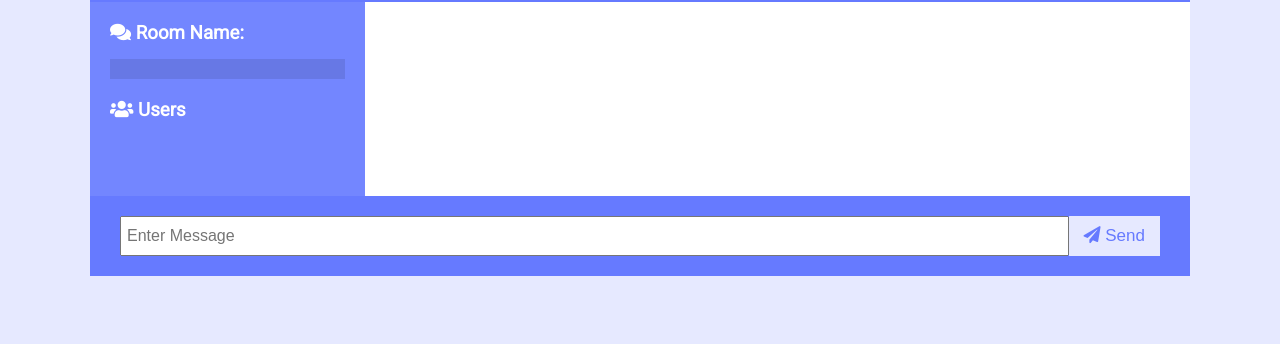
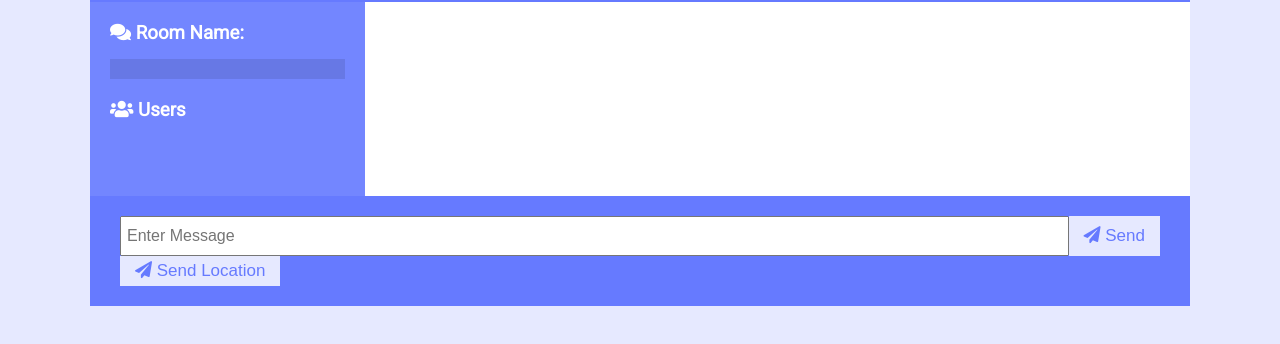
Before and after one commit to bradtraversy/chatcord, a website: page public/chat.html in a window 1280 px wide. Shown: the part 96-440 px from the top of the page. Drawn offline with nearby package versions, Linux system fonts and the light colour scheme; no server answers.

Commit message:
Added send location button

```diff
--- a/public/chat.html
+++ b/public/chat.html
@@ -38,6 +38,9 @@
           />
           <button class="btn"><i class="fas fa-paper-plane"></i> Send</button>
         </form>
+        <form id="location-btn" >
+         <button class="btn location-btn"><i class="fas fa-paper-plane"></i> Send Location</button>
+       </form>
       </div>
     </div>
 
```
